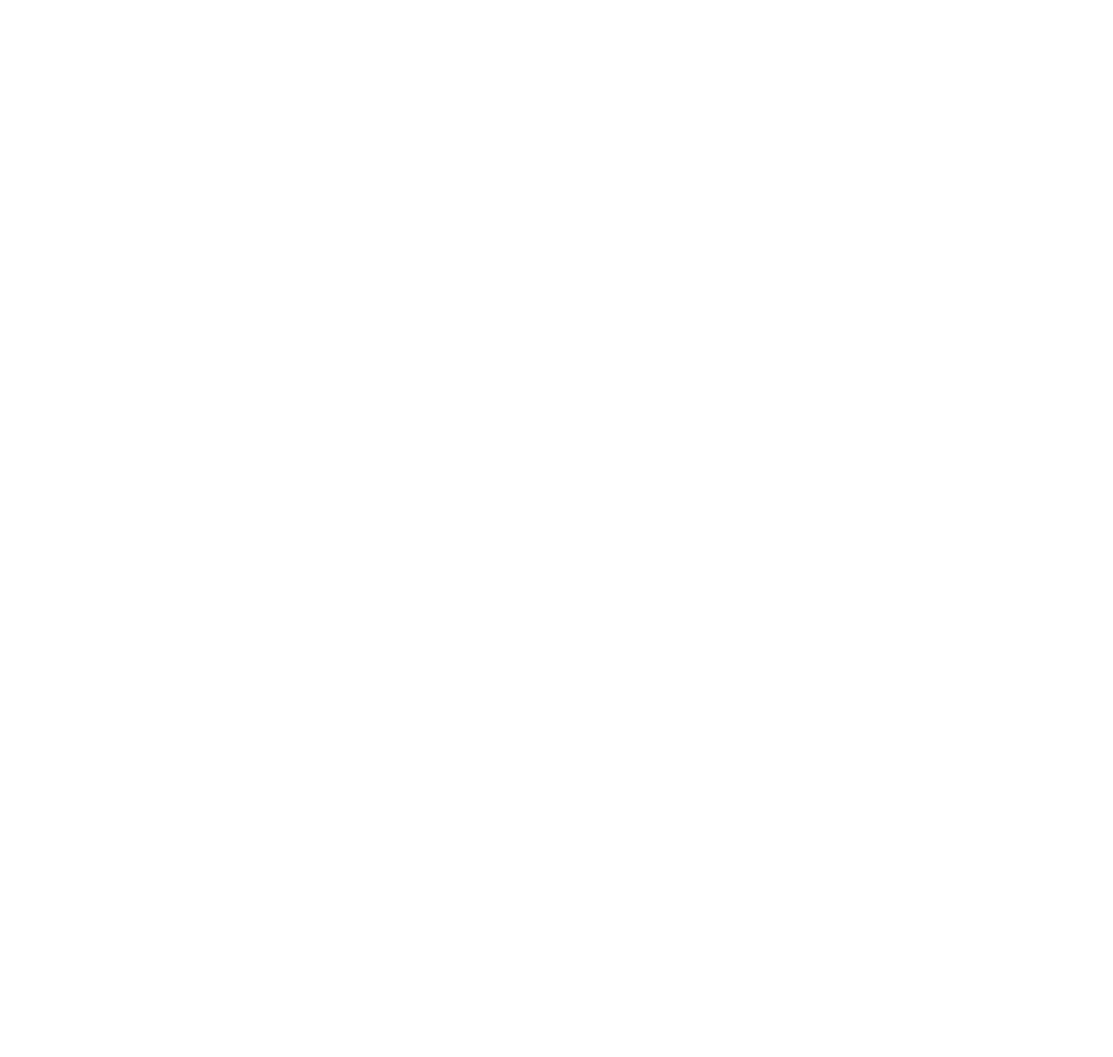
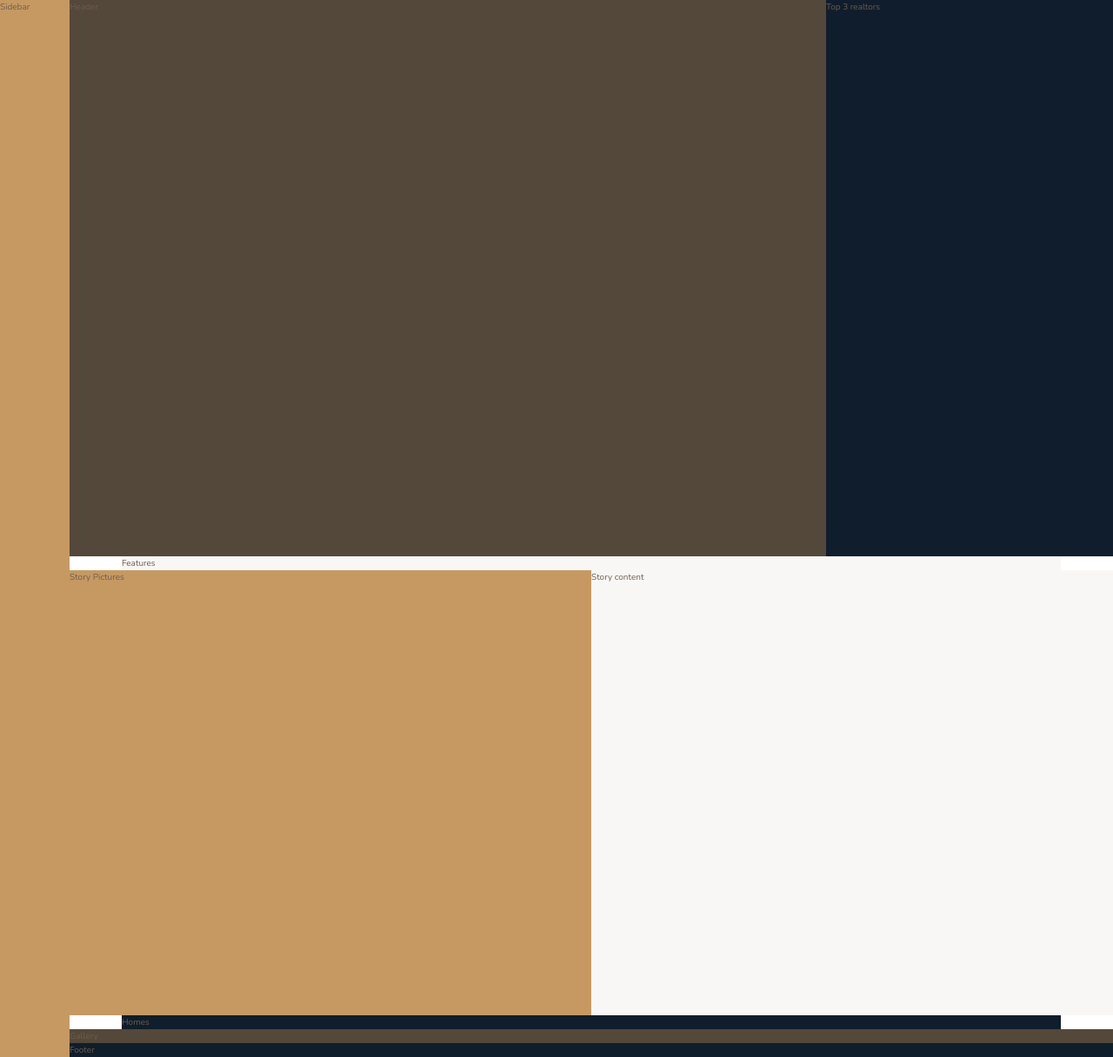
Before and after one commit to grglucastr/nexter, a website: page index.html in a window 1280 px wide. Shown: the whole page at 87% size. Before the commit the page ends 800 px from the top, so only its background shows below. Drawn offline with nearby package versions, Linux system fonts and the light colour scheme; files that its build step writes are made by us from their sources.

Commit message:
Add grid layout

```diff
--- a/index.html
+++ b/index.html
@@ -12,6 +12,40 @@
         <title>nexter &mdash; your home, your freedom</title>
     </head>
     <body class="container">
+        <div class="sidebar">
+            Sidebar
+        </div>
 
+        <header class="header">
+            Header
+        </header>
+
+        <div class="realtors">
+            Top 3 realtors
+        </div>
+
+        <section class="features">
+            Features
+        </section>
+
+        <div class="story__pictures">
+            Story Pictures
+        </div>
+
+        <div class="story__content">
+            Story content
+        </div>
+
+        <section class="homes">
+            Homes
+        </section>
+
+        <section class="gallery">
+            Gallery
+        </section>
+
+        <footer class="footer">
+            Footer
+        </footer>
     </body>
 </html>
--- a/sass/_base.scss
+++ b/sass/_base.scss
@@ -13,3 +13,33 @@ $color-grey-dark-2: #6D5D4B;
 // FONT VARIABLES
 $font-primary: 'Nunito', sans-serif;
 $font-display: 'Josefin Sans', sans-serif;
+
+*,
+*::before,
+*::after{
+  margin: 0;
+  padding: 0;
+  box-sizing: inherit;
+}
+
+html{
+  box-sizing: border-box;
+  font-size: 62.5%;
+}
+
+body{
+  font-family: $font-primary;
+  color: $color-grey-dark-2;
+  font-weight: 300;
+  line-height: 1.6;
+}
+
+.container{
+  display: grid;
+  grid-template-rows: 80vh min-content 40vw repeat(3, min-content);
+  grid-template-columns:
+  [sidebar-start] 8rem
+  [sidebar-end full-start] minmax(6rem, 1fr)
+  [center-start] repeat(8, [col-start] minmax(min-content, 14rem) [col-end])
+  [center-end] minmax(6rem, 1fr) [full-end];
+}
--- a/sass/_features.scss
+++ b/sass/_features.scss
@@ -0,0 +1,4 @@
+.features{
+  background-color: $color-grey-light-1;
+  grid-column: center-start / center-end;
+}
--- a/sass/_footer.scss
+++ b/sass/_footer.scss
@@ -0,0 +1,4 @@
+.footer{
+  background-color: $color-secondary;
+  grid-column: full-start / full-end;
+}
--- a/sass/_gallery.scss
+++ b/sass/_gallery.scss
@@ -0,0 +1,4 @@
+.gallery{
+  background-color: $color-grey-dark-1;
+  grid-column: full-start / full-end;
+}
--- a/sass/_header.scss
+++ b/sass/_header.scss
@@ -0,0 +1,4 @@
+.header{
+  background-color: $color-grey-dark-1;
+  grid-column: full-start / col-end 6;
+}
--- a/sass/_homes.scss
+++ b/sass/_homes.scss
@@ -0,0 +1,4 @@
+.homes{
+  background-color: $color-secondary;
+  grid-column: center-start / center-end;
+}
--- a/sass/_realtors.scss
+++ b/sass/_realtors.scss
@@ -0,0 +1,4 @@
+.realtors{
+  background-color: $color-secondary;
+  grid-column: col-start 7 / full-end;
+}
--- a/sass/_sidebar.scss
+++ b/sass/_sidebar.scss
@@ -0,0 +1,5 @@
+.sidebar{
+  background-color: $color-primary;
+  grid-column: sidebar-start / sidebar-end;
+  grid-row: 1 / -1;
+}
--- a/sass/_story.scss
+++ b/sass/_story.scss
@@ -0,0 +1,11 @@
+.story{
+  &__pictures{
+    background-color: $color-primary;
+    grid-column: full-start / col-end 4;
+  }
+
+  &__content{
+    background-color: $color-grey-light-1;
+    grid-column: col-start 5 / full-end;
+  }
+}
```
Also changed, not shown: css/style.css (added).
